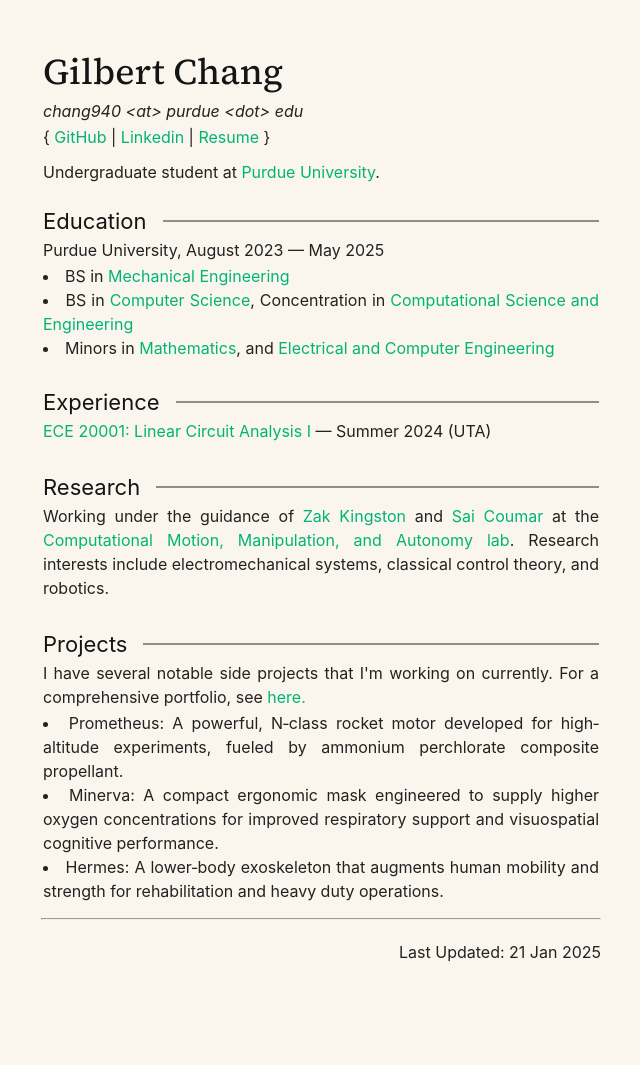
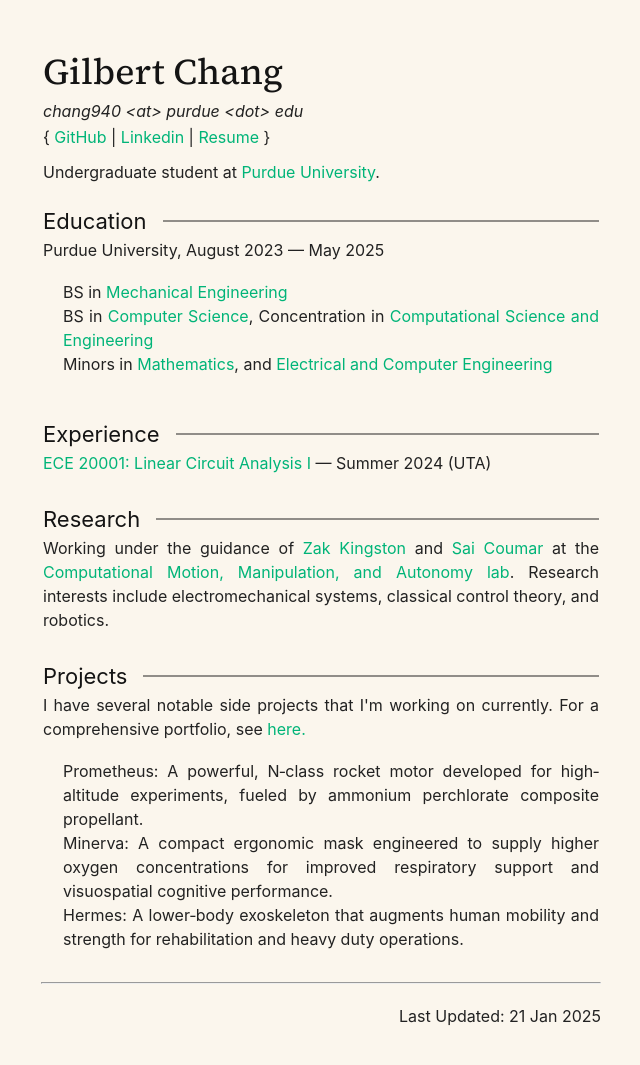
Before and after one commit to vindou/vindou, a Jekyll site: the page built from index.html, in a window 1280 px wide. Shown: the whole page, without its empty margins (319-959 px from the left). Built offline with Jekyll 4.4.1, drawn with Linux system fonts in a browser that asks for light colours; before the commit the page ends 1001 px from its top, so only the background shows below that.

Commit message:
list padding

```diff
--- a/css/index.css
+++ b/css/index.css
@@ -19,6 +19,11 @@
   cursor: pointer;
   appearance: none;
   background-color: inherit;
+}
+
+ul {
+  list-style-type: none;
+  padding: 0;
 }
 
 h1 {
--- a/index.html
+++ b/index.html
@@ -29,11 +29,13 @@
   <div class="subsection">
     <div class="text-container">
       <p>Purdue University, August 2023 — May 2025</p>
+      <ul>
           <li>BS in <a href="https://engineering.purdue.edu/ME">Mechanical Engineering</a></li>
           <li>BS in <a href="https://www.cs.purdue.edu/">Computer Science</a>, Concentration in
             <a href="https://www.cs.purdue.edu/undergraduate/curriculum/track-cse-fall2023.html">Computational Science and Engineering</a></li>
           <li>Minors in <a href="https://www.math.purdue.edu/">Mathematics</a>, and <a href="https://engineering.purdue.edu/ECE">
             Electrical and Computer Engineering</a></li>
+      </ul>
     </div>
   </div>
 </div>
@@ -77,6 +79,7 @@
       <p>I have several notable side projects that I'm working on currently. For
         a comprehensive portfolio, see <a href="https://gilcha.com/portfolio">here.</a>
       </p>
+      <ul>
           <li>Prometheus: A powerful, N‐class rocket motor developed for high‐altitude
             experiments, fueled by ammonium perchlorate composite propellant.</li>
           <li>Minerva: A compact ergonomic mask engineered to supply higher
@@ -84,6 +87,7 @@
           <li>Hermes: A lower‐body exoskeleton that augments human mobility and strength for rehabilitation and
             heavy duty operations.
           </li>
+      </ul>
     </div>
   </div>
 </div>
```
Lines whose indentation alone changed are shown as unchanged.
